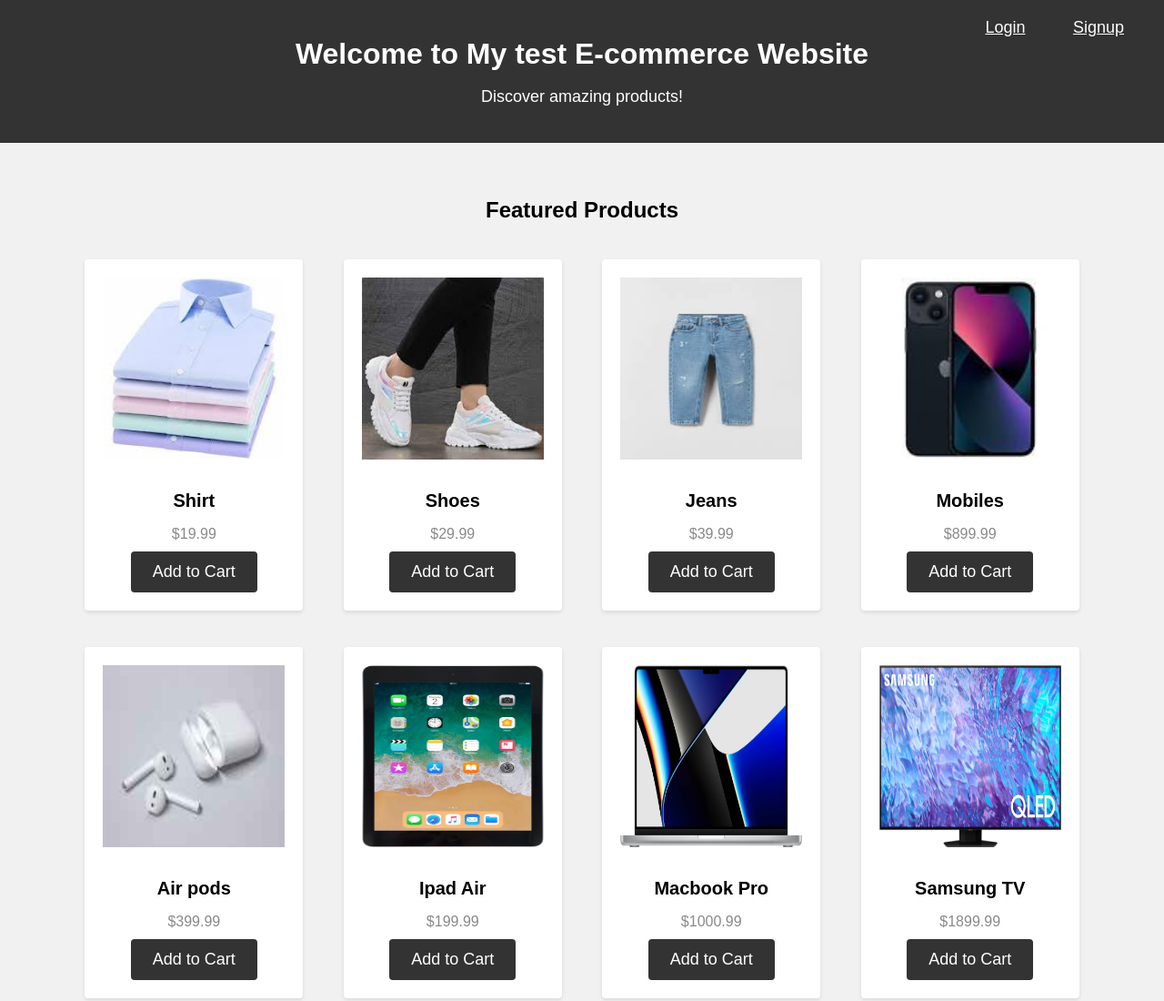
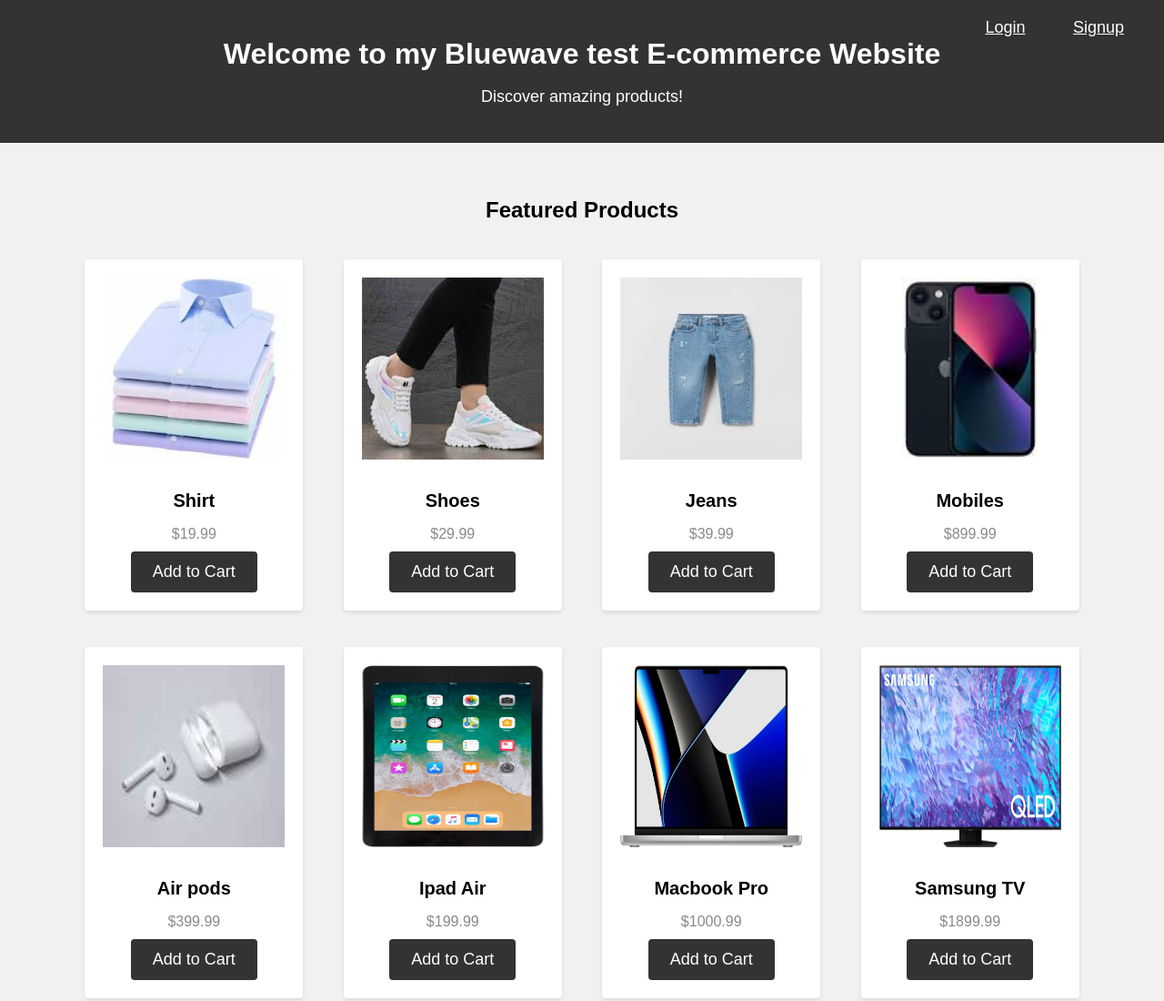
Before and after one commit to mariusforreal/ecommerce-web-app, a plain HTML site: page server2/index.html in a window 1280 px wide. Shown: the top 1100 px of the page at 91% size. Drawn offline with Linux system fonts and the light colour scheme.

Commit message:
Update index.html

```diff
--- a/server2/index.html
+++ b/server2/index.html
@@ -92,7 +92,7 @@
 <body>
 
   <header>
-    <h1>Welcome to My test E-commerce Website</h1>
+    <h1>Welcome to my Bluewave test E-commerce Website</h1>
     <p>Discover amazing products!</p>
     <!-- Add the login and signup buttons with proper links -->
     <div class="cta-buttons">
```
